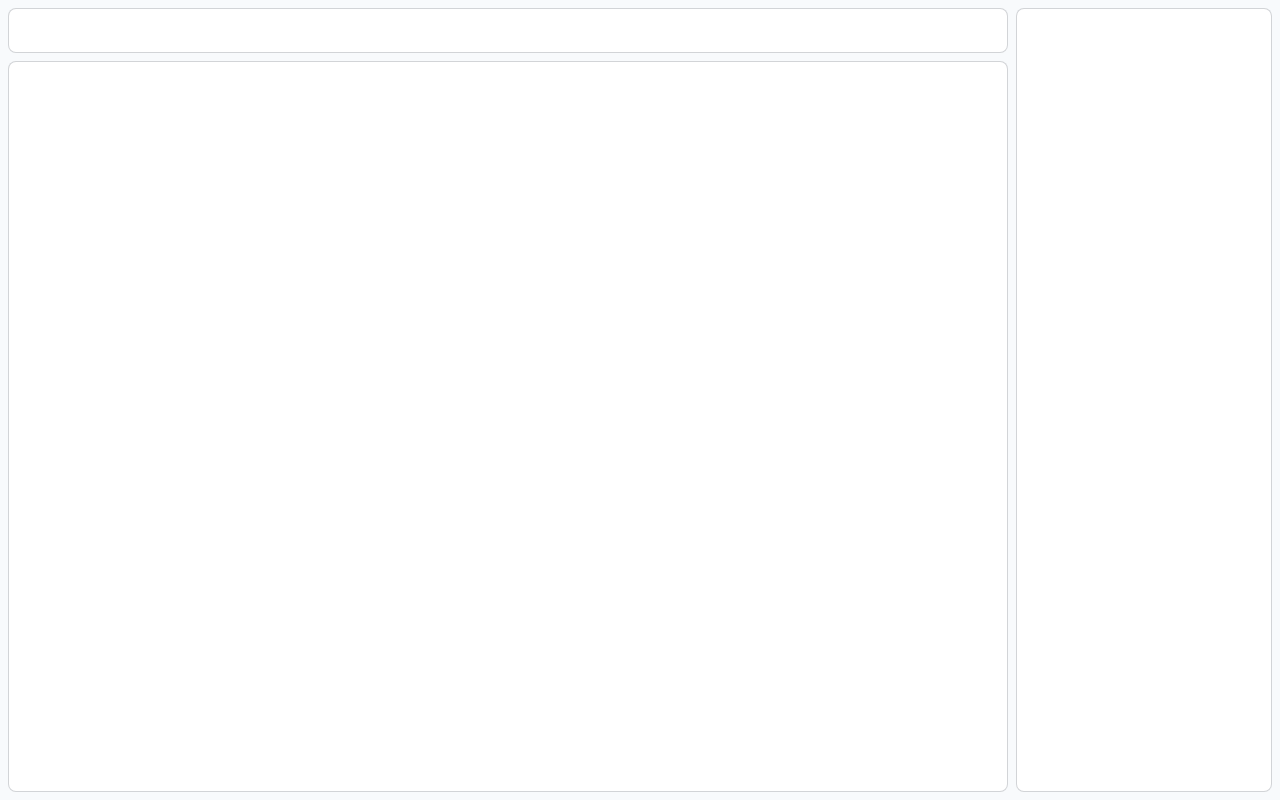
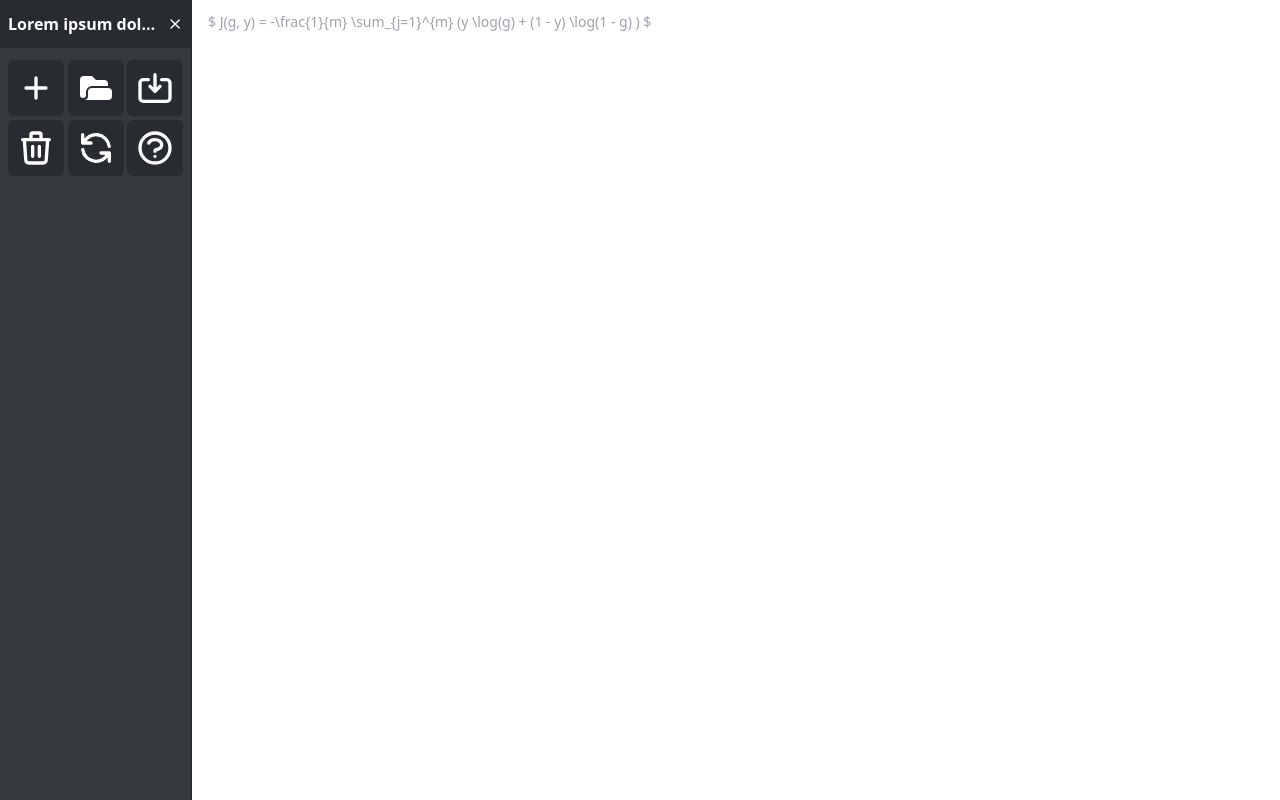
Before and after one commit to antonAce/katex-notepad, a React (Create React App) app: page / in a window 1280 px wide. Built offline with nearby package versions, Linux system fonts and the light colour scheme.

Commit message:
feat: component layout template

```diff
--- a/src/App.tsx
+++ b/src/App.tsx
@@ -1,15 +1,66 @@
+import React from 'react';
+import Button from './components/Button';
+
 function App() {
+  const textAreaStyles: React.CSSProperties = {
+    resize: "none"
+  };
+
   return (
-    <div className="bg-slate-100/50 flex flex-row gap-2 p-2 w-screen h-screen">
-      <div className="grow">
-        <div className="flex flex-col gap-2 w-full h-full">
-          <div className="basis-12 container">
+    <div className="flex flex-row w-screen h-screen bg-base-100">
+      <div className="basis-48 bg-neutral border-r border-neutral-focus">
+        <div className="flex flex-col gap-1 w-full h-full">
+          <div className="basis-12 px-2 bg-neutral-focus">
+            <div className="flex items-center gap-2 w-full h-full">
+              <span className="truncate text-base-100 font-semibold">Lorem ipsum dolor sit amet consectetur adipisicing elit.</span>
+              <svg xmlns="http://www.w3.org/2000/svg" className="h-12 w-12 text-base-100" fill="none" viewBox="0 0 24 24" stroke="currentColor" strokeWidth={2}>
+                <path strokeLinecap="round" strokeLinejoin="round" d="M6 18L18 6M6 6l12 12" />
+              </svg>
+            </div>
           </div>
-          <div className="grow container">
+          <div className="basis-30 p-2">
+            <div className="grid grid-rows-2 grid-cols-3 gap-1">
+              <Button>
+                <svg xmlns="http://www.w3.org/2000/svg" className="h-10 w-10" fill="none" viewBox="0 0 24 24" stroke="currentColor" strokeWidth={2}>
+                  <path strokeLinecap="round" strokeLinejoin="round" d="M12 6v6m0 0v6m0-6h6m-6 0H6" />
+                </svg>
+              </Button>
+              <Button>
+                <svg xmlns="http://www.w3.org/2000/svg" className="h-10 w-10" viewBox="0 0 20 20" fill="currentColor">
+                  <path fillRule="evenodd" d="M2 6a2 2 0 012-2h4l2 2h4a2 2 0 012 2v1H8a3 3 0 00-3 3v1.5a1.5 1.5 0 01-3 0V6z" clipRule="evenodd" />
+                  <path d="M6 12a2 2 0 012-2h8a2 2 0 012 2v2a2 2 0 01-2 2H2h2a2 2 0 002-2v-2z" />
+                </svg>
+              </Button>
+              <Button>
+                <svg xmlns="http://www.w3.org/2000/svg" className="h-10 w-10" fill="none" viewBox="0 0 24 24" stroke="currentColor" strokeWidth={2}>
+                  <path strokeLinecap="round" strokeLinejoin="round" d="M8 7H5a2 2 0 00-2 2v9a2 2 0 002 2h14a2 2 0 002-2V9a2 2 0 00-2-2h-3m-1 4l-3 3m0 0l-3-3m3 3V4" />
+                </svg>
+              </Button>
+              <Button>
+                <svg xmlns="http://www.w3.org/2000/svg" className="h-10 w-10" fill="none" viewBox="0 0 24 24" stroke="currentColor" strokeWidth={2}>
+                  <path strokeLinecap="round" strokeLinejoin="round" d="M19 7l-.867 12.142A2 2 0 0116.138 21H7.862a2 2 0 01-1.995-1.858L5 7m5 4v6m4-6v6m1-10V4a1 1 0 00-1-1h-4a1 1 0 00-1 1v3M4 7h16" />
+                </svg>
+              </Button>
+              <Button>
+                <svg xmlns="http://www.w3.org/2000/svg" className="h-10 w-10" fill="none" viewBox="0 0 24 24" stroke="currentColor" strokeWidth={2}>
+                  <path strokeLinecap="round" strokeLinejoin="round" d="M4 4v5h.582m15.356 2A8.001 8.001 0 004.582 9m0 0H9m11 11v-5h-.581m0 0a8.003 8.003 0 01-15.357-2m15.357 2H15" />
+                </svg>
+              </Button>
+              <Button>
+                <svg xmlns="http://www.w3.org/2000/svg" className="h-10 w-10" fill="none" viewBox="0 0 24 24" stroke="currentColor" strokeWidth={2}>
+                  <path strokeLinecap="round" strokeLinejoin="round" d="M8.228 9c.549-1.165 2.03-2 3.772-2 2.21 0 4 1.343 4 3 0 1.4-1.278 2.575-3.006 2.907-.542.104-.994.54-.994 1.093m0 3h.01M21 12a9 9 0 11-18 0 9 9 0 0118 0z" />
+                </svg>
+              </Button>
+            </div>
+          </div>
+          <div className="grow px-2">
+            <div className="bg-neutral-focus"></div>
           </div>
         </div>
       </div>
-      <div className="hidden sm:block basis-64 container">
+      <div className="grow">
+        <textarea className="bg-transparent px-4 py-2 text-sm leading-loose w-full h-full" style={textAreaStyles}
+          placeholder="$ J(g, y) = -\frac{1}{m} \sum_{j=1}^{m} (y \log(g) + (1 - y) \log(1 - g) ) $"></textarea>
       </div>
     </div>
   );
--- /dev/null
+++ b/src/components/Button.tsx
@@ -0,0 +1,14 @@
+import React, { ReactNode } from 'react';
+
+interface ButtonProps {
+    onClick?: React.MouseEventHandler<HTMLButtonElement>,
+    children: ReactNode;
+}
+
+function Button(props: ButtonProps) {
+    return (
+        <button type="button" onClick={props.onClick} className="w-14 h-14 inline-block p-2 bg-neutral-focus rounded-md bg-blue-600 text-base-100 leading-normal uppercase">{props.children}</button>
+    );
+}
+
+export default Button;
--- /dev/null
+++ b/src/components/Kbd.tsx
@@ -0,0 +1,19 @@
+import React, { ReactNode } from 'react';
+
+interface KbdProps {
+    children: ReactNode;
+}
+
+function Kbd(props: KbdProps) {
+    const styles: React.CSSProperties = {
+        borderBottomWidth: "2px",
+        minHeight: "2.2em",
+        minWidth: "2.2em"
+    };
+
+    return (
+        <kbd className="border border-neutral-focus border-opacity-20 bg-base-200 px-2 rounded-lg" style={styles}>{props.children}</kbd>
+    );
+}
+
+export default Kbd;
--- a/src/index.css
+++ b/src/index.css
@@ -5,9 +5,3 @@
 * {
     overflow: hidden;
 }
-
-@layer components {
-    .container {
-        @apply bg-base-100 w-full h-full rounded-lg border border-base-content/20;
-    }
-}
--- a/tailwind.config.js
+++ b/tailwind.config.js
@@ -6,11 +6,10 @@ module.exports = {
   ],
   theme: {
     colors: {
-      transparent: colors.transparent,
-      slate: colors.slate,
+      gray: colors.gray,
       neutral: {
-        DEFAULT: "#3D4451",
-        focus: "#303640",
+        DEFAULT: "#36393e",
+        focus: "#282b30",
         content: "#FFFFFF"
       },
       base: {
```
